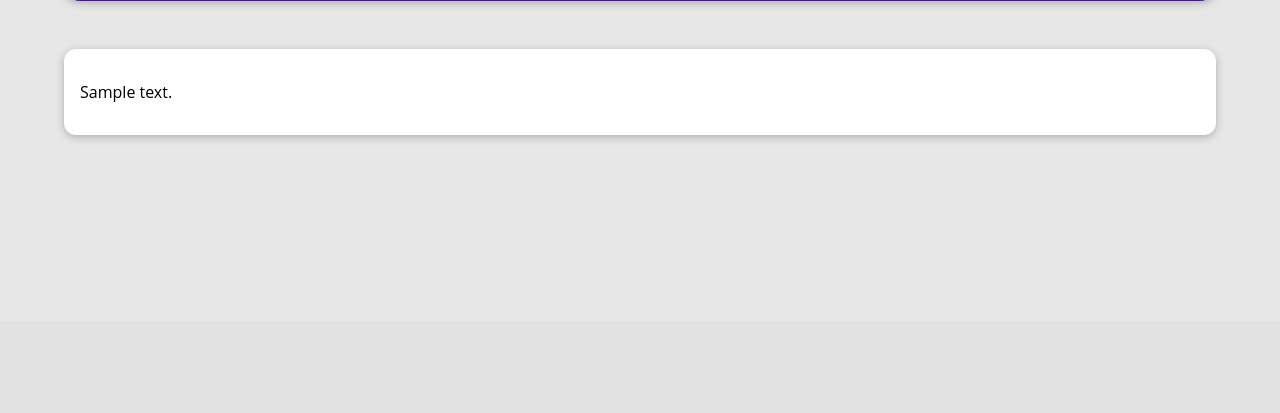
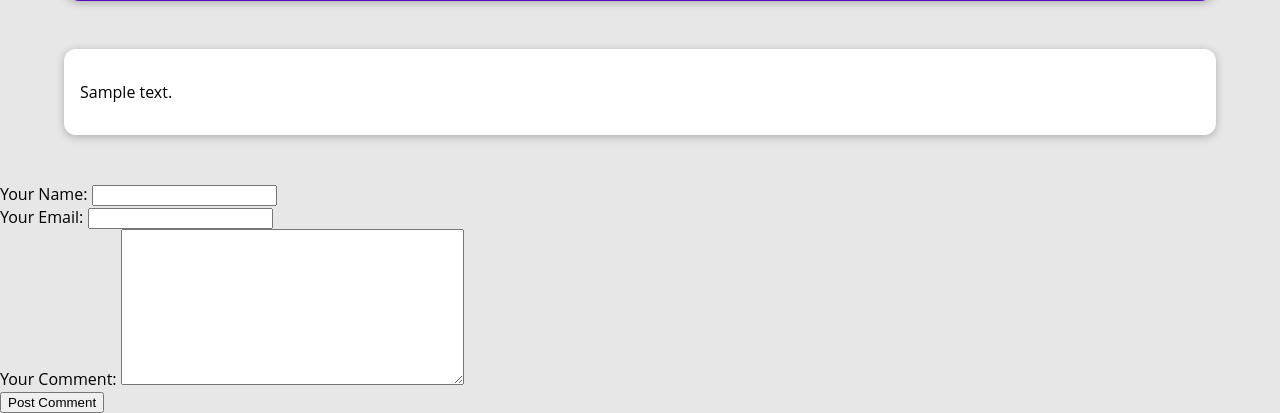
Before and after one commit to igorsimevski/django-start, a Django app: a page that uses my_site/blog/templates/blog/post-detail.html in a window 1280 px wide. Shown: the part 479-892 px from the top of the page. Before the commit the page ends 618 px from the top, so only its background shows below. Run offline with Django 5.2, Linux system fonts and the light colour scheme; tables that the repository leaves empty hold one stand-in row (values such as "Sample post"); grey boxes marked "Sample" are stand-in pictures; some web fonts are replaced.

Commit message:
linked Comment model to view

```diff
--- /dev/null
+++ b/my_site/blog/forms.py
@@ -0,0 +1,12 @@
+from django import forms
+from .models import Comment
+
+class CommentForm(forms.ModelForm):
+  class Meta:
+    model = Comment
+    exclude = ["post"]
+    labels = {
+      "user_name": "Your Name",
+      "user_email": "Your Email",
+      "text": "Your Comment"
+    }
--- a/my_site/blog/templates/blog/post-detail.html
+++ b/my_site/blog/templates/blog/post-detail.html
@@ -31,7 +31,8 @@
   <main>{{ post.content|linebreaks }}</main>
   <div>
     <form>
-
+      {{ comment_form }}
+      <button>Post Comment</button>
     </form>
   </div>
 {% endblock %}
--- a/my_site/blog/views.py
+++ b/my_site/blog/views.py
@@ -1,6 +1,7 @@
 from django.shortcuts import render, get_object_or_404
 from datetime import date
 from django.views.generic import ListView, DetailView
+from .forms import CommentForm
 
 from .models import Post
 
@@ -106,4 +107,5 @@ class SinglePostView(DetailView):
     def get_context_data(self, **kwargs):
         context = super().get_context_data(**kwargs)
         context["post_tags"] = self.object.tags.all()
+        context["comment_form"] = CommentForm()
         return context
```
